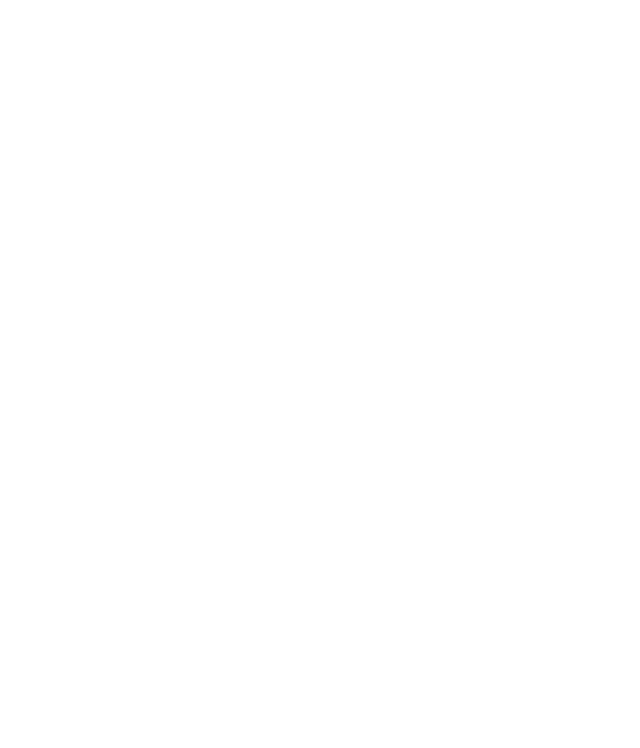
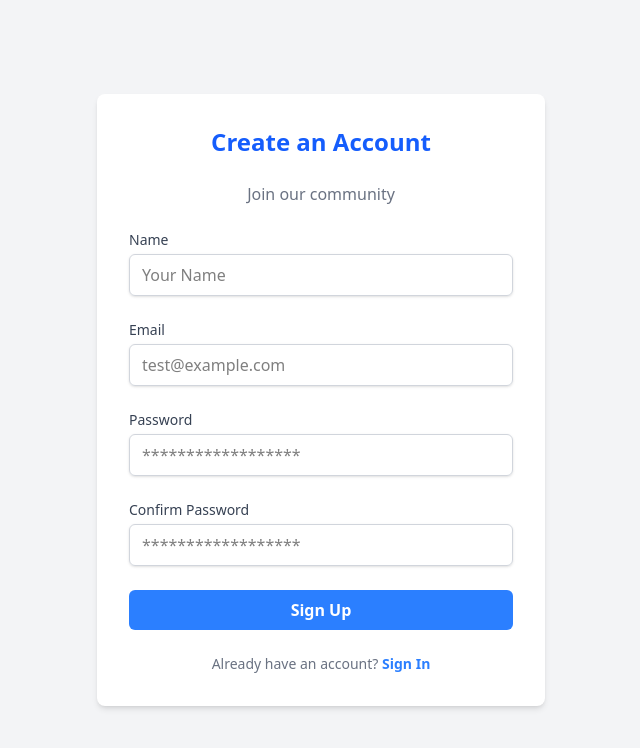
Before and after one commit to maribukh/user-management-app_itransition, a React (Vite) app: page /register in a window 1280 px wide. Before the commit this address had no page. Shown: the top 748 px of the page, without its empty margins (319-959 px from the left). Built offline with nearby package versions, Linux system fonts and the light colour scheme.

Commit message:
Added Register: need some correct

```diff
--- a/src/App.tsx
+++ b/src/App.tsx
@@ -1,13 +1,14 @@
 import { BrowserRouter as Router, Routes, Route } from "react-router-dom";
 import Login from "./page/Login";
+import Register from "./page/Register";
 
 function App() {
   return (
     <Router>
       <Routes>
         <Route path="/" element={<Login />} />
-        {/* <Route path="/register" element={<Register />} />
-        <Route path="/admin" element={<Admin />} /> */}
+        <Route path="/register" element={<Register />} />
+        {/* <Route path="/admin" element={<Admin />} /> */}
       </Routes>
     </Router>
   );
--- a/src/page/Register.tsx
+++ b/src/page/Register.tsx
@@ -1,3 +1,124 @@
-export default function Register() {}
+import { Link } from "react-router-dom";
+import { useState } from "react";
 
-Register;
+export default function Register() {
+  const [name, setName] = useState("");
+  const [email, setEmail] = useState("");
+  const [password, setPassword] = useState("");
+  const [confirmPassword, setConfirmPassword] = useState("");
+
+  const handleSubmit = (event: { preventDefault: () => void }) => {
+    event.preventDefault();
+
+    if (password !== confirmPassword) {
+      alert("Passwords do not match!");
+      return;
+    }
+
+    console.log("Registration attempt with:", { name, email, password });
+  };
+
+  return (
+    <div className="flex items-center justify-center min-h-screen bg-gray-100">
+      <div className="w-full max-w-md p-8 space-y-6 bg-white rounded-lg shadow-md">
+        <h1 className="text-2xl font-bold text-center text-blue-600">
+          Create an Account
+        </h1>
+        <p className="text-center text-gray-500">Join our community</p>
+
+        <form onSubmit={handleSubmit} className="space-y-6">
+          <div>
+            <label
+              htmlFor="name"
+              className="block text-sm font-medium text-gray-700"
+            >
+              Name
+            </label>
+            <input
+              id="name"
+              type="text"
+              className="w-full px-3 py-2 mt-1 border border-gray-300 rounded-md shadow-sm focus:outline-none focus:ring-blue-500 focus:border-blue-500"
+              placeholder="Your Name"
+              value={name}
+              onChange={(e) => setName(e.target.value)}
+              required
+            />
+          </div>
+
+          <div>
+            <label
+              htmlFor="email"
+              className="block text-sm font-medium text-gray-700"
+            >
+              Email
+            </label>
+            <input
+              id="email"
+              type="email"
+              className="w-full px-3 py-2 mt-1 border border-gray-300 rounded-md shadow-sm focus:outline-none focus:ring-blue-500 focus:border-blue-500"
+              placeholder="test@example.com"
+              value={email}
+              onChange={(e) => setEmail(e.target.value)}
+              required
+            />
+          </div>
+
+          <div>
+            <label
+              htmlFor="password"
+              className="block text-sm font-medium text-gray-700"
+            >
+              Password
+            </label>
+            <input
+              id="password"
+              type="password"
+              className="w-full px-3 py-2 mt-1 border border-gray-300 rounded-md shadow-sm focus:outline-none focus:ring-blue-500 focus:border-blue-500"
+              placeholder="******************"
+              value={password}
+              onChange={(e) => setPassword(e.target.value)}
+              required
+            />
+          </div>
+
+          <div>
+            <label
+              htmlFor="confirm-password"
+              className="block text-sm font-medium text-gray-700"
+            >
+              Confirm Password
+            </label>
+            <input
+              id="confirm-password"
+              type="password"
+              className="w-full px-3 py-2 mt-1 border border-gray-300 rounded-md shadow-sm focus:outline-none focus:ring-blue-500 focus:border-blue-500"
+              placeholder="******************"
+              value={confirmPassword}
+              onChange={(e) => setConfirmPassword(e.target.value)}
+              required
+            />
+          </div>
+
+          <div>
+            <button
+              type="submit"
+              className="w-full px-4 py-2 font-bold text-white bg-blue-500 rounded-md hover:bg-blue-700 focus:outline-none focus:ring-2 focus:ring-offset-2 focus:ring-blue-500"
+            >
+              Sign Up
+            </button>
+          </div>
+
+          <p className="text-sm text-center text-gray-500">
+            Already have an account?{" "}
+            <Link
+              to="/"
+              className="font-bold text-blue-500 hover:text-blue-800"
+            >
+              Sign In
+            </Link>
+          </p>
+        </form>
+      </div>
+    </div>
+  );
+}
```
